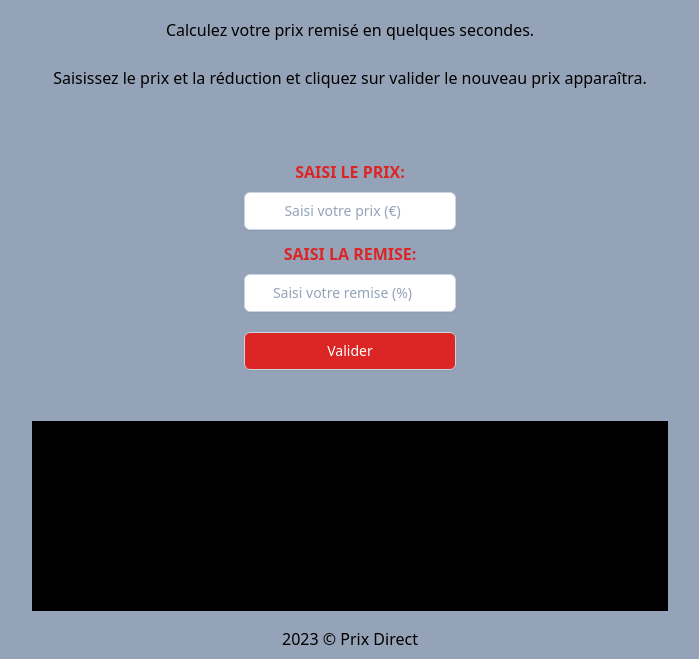
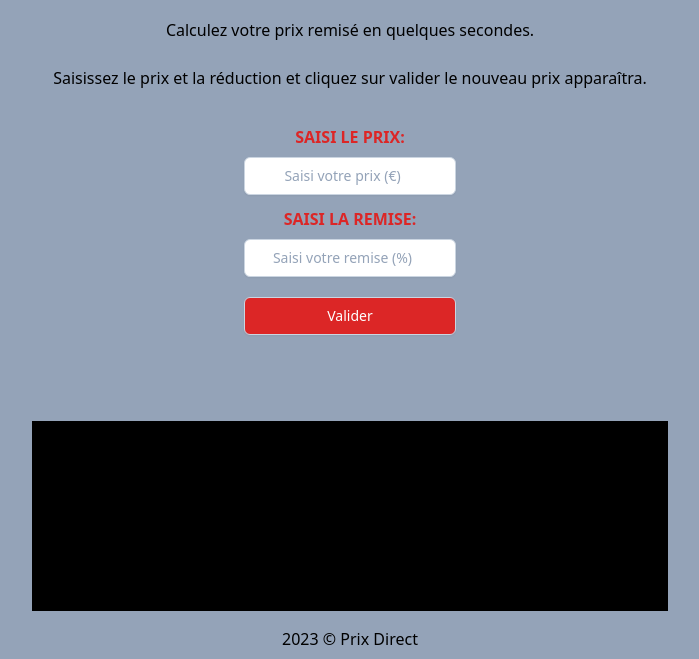
Before and after one commit to BenjiBrana/prixdirect, a website: page public/index.html in a window 1280 px wide. Shown: the part 141-800 px from the top of the page, without its empty margins (290-989 px from the left). Drawn offline with Linux system fonts and the light colour scheme.

Commit message:
modif height

```diff
--- a/public/index.html
+++ b/public/index.html
@@ -110,7 +110,7 @@
         nouveau prix apparaîtra.
       </p>
       <div
-        class="container flex flex-col gap-2 justify-center items-center h-3/6"
+        class="container flex flex-col gap-2 items-center h-1/2"
       >
         <label class="label" for="prix">Saisi le prix: </label>
         <input
```
Also changed, not shown: public/styles.css.
